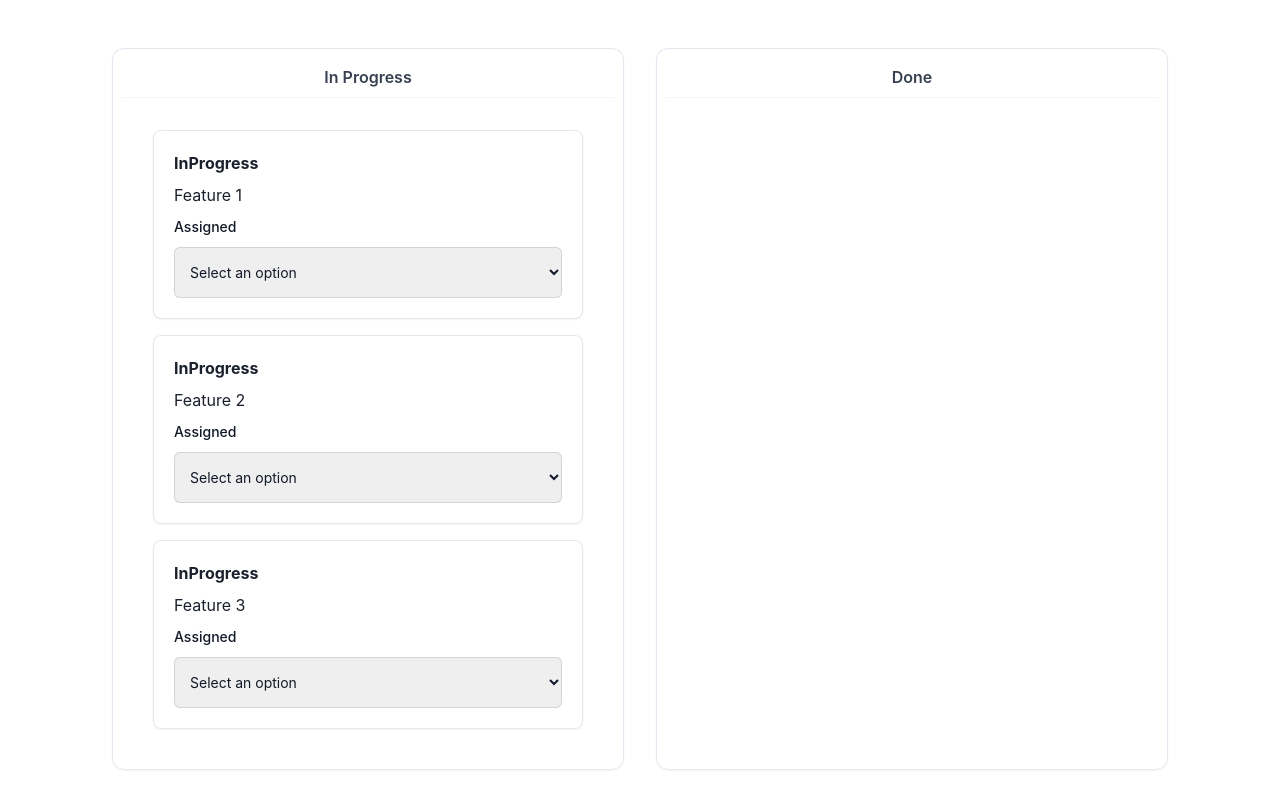
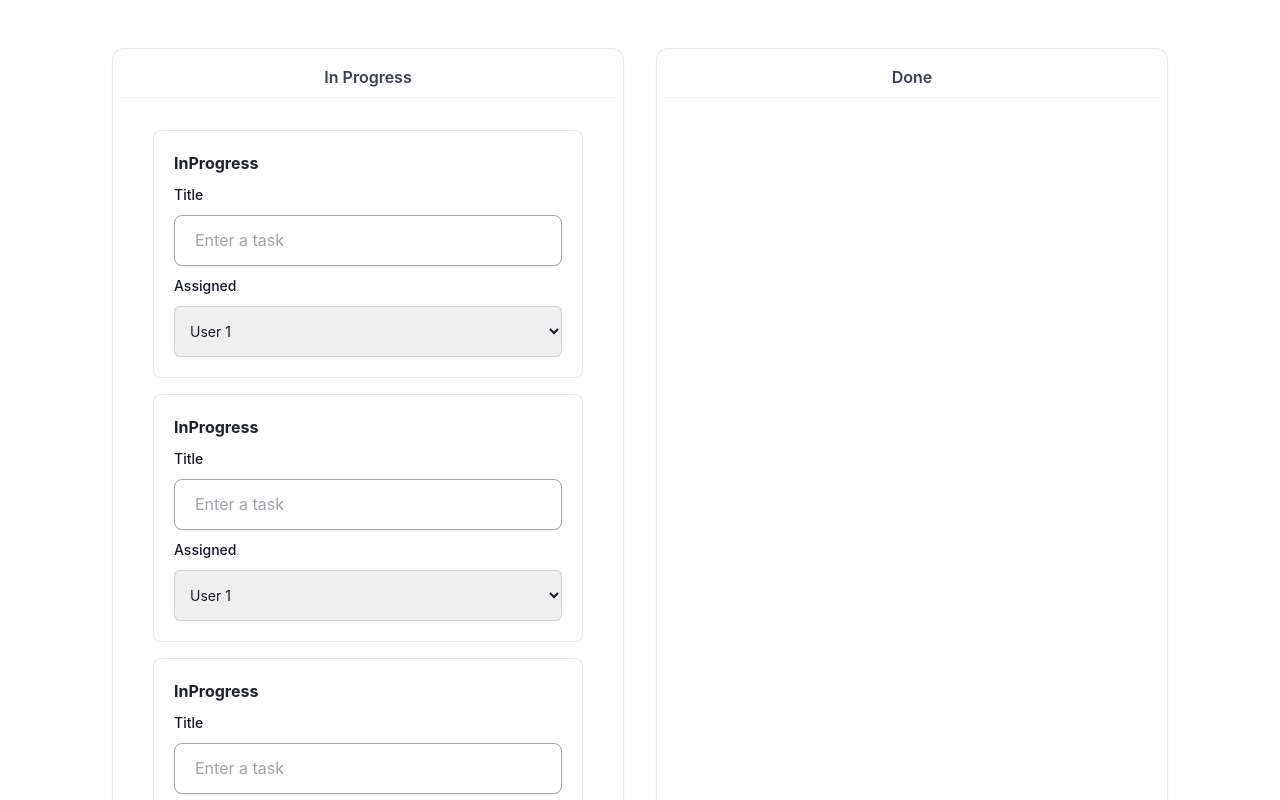
Before and after one commit to RiahiAchraf/Pay-Tic-Connect, a Next.js app: page / in a window 1280 px wide. Shown: the top 800 px of the page. Built offline with nearby package versions, Linux system fonts and the light colour scheme.

Commit message:
feat: add input to type task title

```diff
--- a/src/components/TaskCard.tsx
+++ b/src/components/TaskCard.tsx
@@ -1,20 +1,17 @@
 import React, { useState } from 'react';
 import { useDrag } from 'react-dnd';
 
-import itemsTypes from '../utils/itemsTypes';
+import { Input } from '@/components/kit';
+import itemsTypes from '@/utils/itemsTypes';
 
 interface TaskCardProps {
-  content: React.ReactNode;
+  id: number;
   status: string;
-  title: string;
-  id: number;
-  setSelectValue: (value: string) => void;
-  setChecked: (value: boolean) => void;
-  item: React.Dispatch<React.SetStateAction<string>>;
-  idx: number;
+  setAssign: React.Dispatch<React.SetStateAction<string>>;
+  setTitle: React.Dispatch<React.SetStateAction<string>>;
 }
 
-const TaskCard: React.FC<TaskCardProps> = ({ status, title, id, content, item }) => {
+const TaskCard: React.FC<TaskCardProps> = ({ id, status, setAssign, setTitle }) => {
   const [{}, drag] = useDrag({
     type: itemsTypes.CARD,
     item: { type: itemsTypes.CARD, ID: id },
@@ -24,11 +21,19 @@ const TaskCard: React.FC<TaskCardProps> = ({ status, title, id, content, item })
   });
 
   const [selectedValue, setSelectedValue] = useState('');
+  const [inputValue, setInputValue] = useState('');
 
   const handleSelectChange = (event: any) => {
     setSelectedValue(event.target.value);
-    item(event.target.value);
+    setAssign(event.target.value);
   };
+
+  const handleInputChange = (event: any) => {
+    setInputValue(event.target.value);
+    setTitle(event.target.value);
+  };
+
+  console.log('S', status);
 
   return (
     <div
@@ -36,8 +41,15 @@ const TaskCard: React.FC<TaskCardProps> = ({ status, title, id, content, item })
       ref={drag}
     >
       <span className='font-bold'>{status}</span>
-      <h1>{title}</h1>
-      {content}
+      <div>
+        <Input
+          type='text'
+          label='Title'
+          value={inputValue}
+          onChange={handleInputChange}
+          placeholder='Enter a task'
+        />
+      </div>
       <div>
         <label className='block text-sm font-medium leading-6 text-gray-900'>Assigned</label>
         <select
@@ -45,9 +57,6 @@ const TaskCard: React.FC<TaskCardProps> = ({ status, title, id, content, item })
           value={selectedValue}
           onChange={handleSelectChange}
         >
-          <option value='' disabled>
-            Select an option
-          </option>
           <option value='user1'>User 1</option>
           <option value='user2'>User 2</option>
           <option value='user3'>User 3</option>
--- a/src/components/Tasks.jsx
+++ b/src/components/Tasks.jsx
@@ -2,10 +2,10 @@
 
 import React, { createContext, useEffect, useState } from 'react';
 
+import { Button, Table } from '@/components/kit';
+
 import DoneBoxTarget from './DoneBoxTarget';
 import InProgressBoxTarget from './InProgressBoxTarget';
-import { Table } from './kit';
-import Button from './kit/Button';
 import TaskCard from './TaskCard';
 
 export const CardContext = createContext({
@@ -14,31 +14,38 @@ export const CardContext = createContext({
 });
 
 const Tasks = () => {
-  const [selectValue, setSelectValue] = useState('');
-  const [selectValueTwo, setSelectValueTwo] = useState('');
-  const [selectValueThree, setSelectValueThree] = useState('');
+  const [assignValue, setAssignValue] = useState('');
+  const [assignValueTwo, setAssignValueTwo] = useState('');
+  const [assignValueThree, setAssignValueThree] = useState('');
+
+  const [titleValue, setTitleValue] = useState('');
+  const [titleValueTwo, setTitleValueTwo] = useState('');
+  const [titleValueThree, setTitleValueThree] = useState('');
 
   const items = [
     {
       id: 1,
       status: 'InProgress',
-      title: 'Feature 1',
-      value: selectValue,
-      item: setSelectValue,
+      title: titleValue,
+      assign: assignValue,
+      setAssign: setAssignValue,
+      setTitle: setTitleValue,
     },
     {
       id: 2,
       status: 'InProgress',
-      title: 'Feature 2',
-      value: selectValueTwo,
-      item: setSelectValueTwo,
+      title: titleValueTwo,
+      assign: assignValueTwo,
+      setAssign: setAssignValueTwo,
+      setTitle: setTitleValueTwo,
     },
     {
       id: 3,
       status: 'InProgress',
-      title: 'Feature 3',
-      value: selectValueThree,
-      item: setSelectValueThree,
+      title: titleValueThree,
+      assign: assignValueThree,
+      setAssign: setAssignValueThree,
+      setTitle: setTitleValueThree,
     },
   ];
 
@@ -50,10 +57,11 @@ const Tasks = () => {
     setTasksList((prevTaskList) =>
       prevTaskList.map((item) => ({
         ...item,
-        value: item.id === 1 ? selectValue : item.id === 2 ? selectValueTwo : selectValueThree,
+        assign: item.id === 1 ? assignValue : item.id === 2 ? assignValueTwo : assignValueThree,
+        title: item.id === 1 ? titleValue : item.id === 2 ? titleValueTwo : titleValueThree,
       })),
     );
-  }, [selectValue, selectValueTwo, selectValueThree]);
+  }, [assignValue, assignValueTwo, assignValueThree, titleValue, titleValueTwo, titleValueThree]);
 
   const isDone = (id) => {
     const draggedTask = taskList.filter((task) => task.id === id)[0];
@@ -98,14 +106,14 @@ const Tasks = () => {
               <div className='flex flex-col gap-4 p-4'>
                 {taskList
                   .filter((task) => task.status === 'InProgress')
-                  .map(({ title, status, id, content, item }, idx) => (
+                  .map(({ title, status, id, setAssign, setTitle }, idx) => (
                     <TaskCard
                       id={id}
                       key={idx}
                       title={title}
                       status={status}
-                      content={content}
-                      item={item}
+                      setAssign={setAssign}
+                      setTitle={setTitle}
                       idx={idx}
                     />
                   ))}
@@ -123,14 +131,14 @@ const Tasks = () => {
               <div className='flex flex-col gap-4 p-4'>
                 {taskList
                   .filter((task) => task.status === 'DONE')
-                  .map(({ title, status, id, content, item }, idx) => (
+                  .map(({ title, status, id, setAssign, setTitle }, idx) => (
                     <TaskCard
                       id={id}
                       key={idx}
                       title={title}
                       status={status}
-                      content={content}
-                      item={item}
+                      setAssign={setAssign}
+                      setTitle={setTitle}
                       idx={idx}
                     />
                   ))}
--- a/src/components/kit/Table.jsx
+++ b/src/components/kit/Table.jsx
@@ -48,14 +48,9 @@ export default function Table({ doneTask }) {
                       {task.title}
                     </td>
                     <td className='whitespace-nowrap px-3 py-4 text-sm text-gray-500'>
-                      {task.value}
+                      {task.assign}
                     </td>
                     <td className='whitespace-nowrap px-3 py-4 text-sm text-gray-500'>{task.id}</td>
-                    <td className='relative whitespace-nowrap py-4 pl-3 pr-4 text-right text-sm font-medium sm:pr-0'>
-                      <a href='#' className='text-indigo-600 hover:text-indigo-900'>
-                        Edit<span className='sr-only'>, {task.id}</span>
-                      </a>
-                    </td>
                   </tr>
                 ))}
               </tbody>
```
